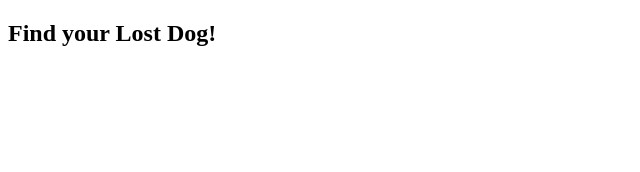
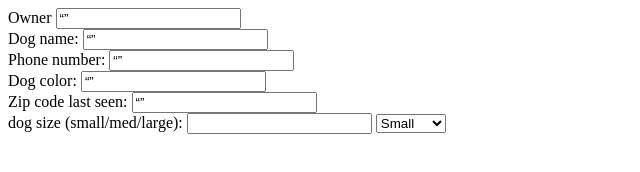
Before and after one commit to GavinLoughridge/SuperSonicPuppyPatrol, a website: page sspp.html in a window 1280 px wide. Shown: the whole page, without its empty margins (0-640 px from the left). Drawn offline with Linux system fonts and the light colour scheme.

Commit message:
Added html

```diff
--- a/sspp.html
+++ b/sspp.html
@@ -1,17 +1,44 @@
 <!DOCTYPE html>
 <html>
-
 <head>
-
-
-
-  <title> Find your Lost Dog!</title>
+  <title>SuperSonicPuppyPatrol</title>
 </head>
 
 <body>
-<h2> Find your Lost Dog! </h2>
+  <form>
+    <div>
+      <label for=“text”>Owner</label>
+      <input type=“text” name=“name” value=“”>
+    </div>
+    <div>
+      <label for=“text”>Dog name:</label>
+      <input type=“text” name=“name” value=“”>
+    </div>
+    <div>
+      <label for=“text”>Phone number:</label>
+      <input type=“text” name=“name” value=“”>
+    </div>
+    <div>
+      <label for=“text”>Dog color:</label>
+      <input type=“text” name=“name” value=“”>
+    </div>
+    <div>
+      <label for=“text”>Zip code last seen:</label>
+      <input type=“text” name=“name” value=“”>
+    </div>
+    <label for=“text”>dog size (small/med/large):</label>
+    <input type=“text” name=“lastname”>
+    <select>
+    <option value=“Small”>Small</option>
+    <option value=“Medium”>Medium</option>
+    <option value=“Large”>Large</option>
+    </select>
 
 
-<div id = "getLostDog" > </div>
-<div id = "findLostDog"> </div>
+</form>
+
+<script> src=“https://ajax.googleapis.com/ajax/libs/jquery/3.2.1/jquery.min.js“</script>
+  <script src=“sspp.js”></script>
 </body>
+
+</html>
```
